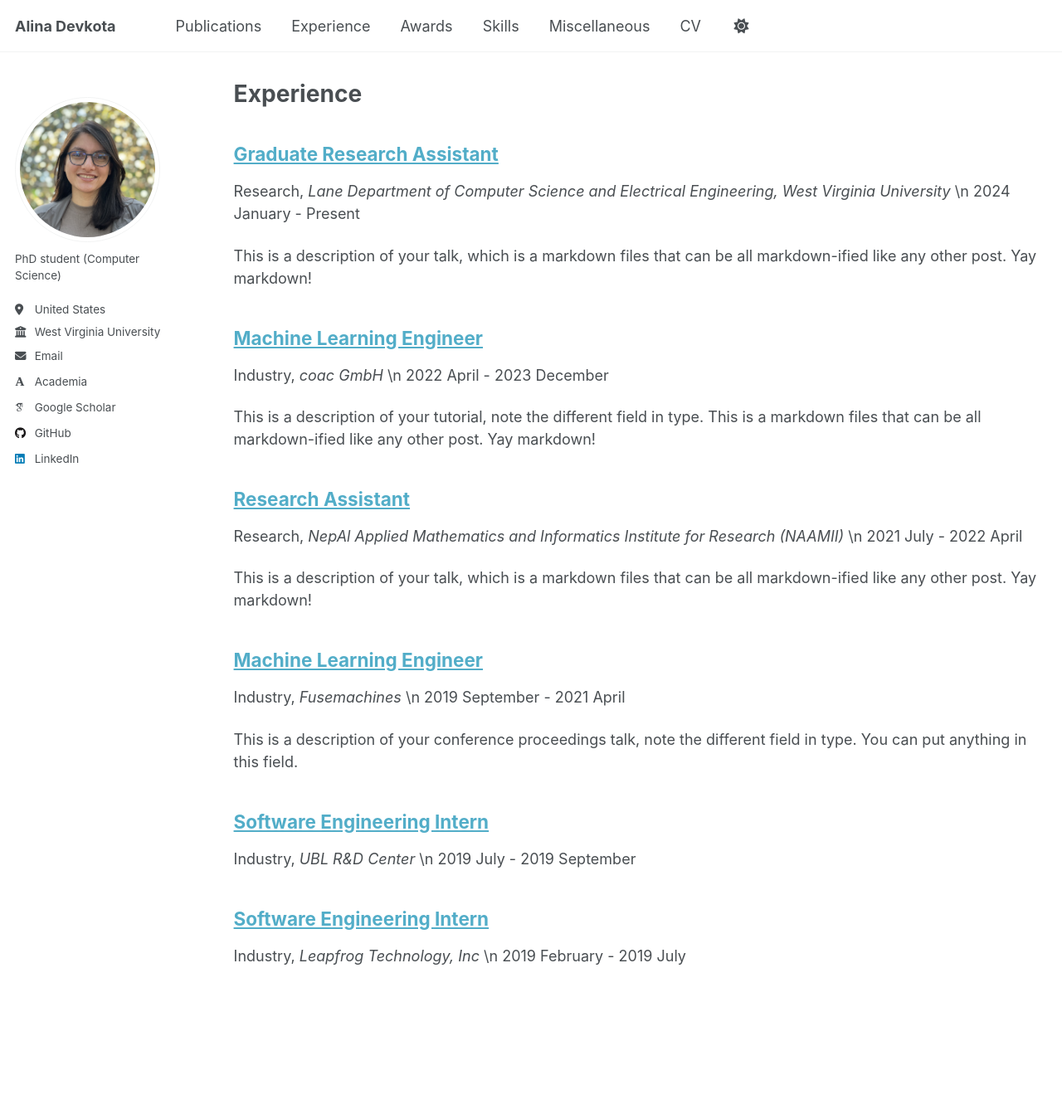
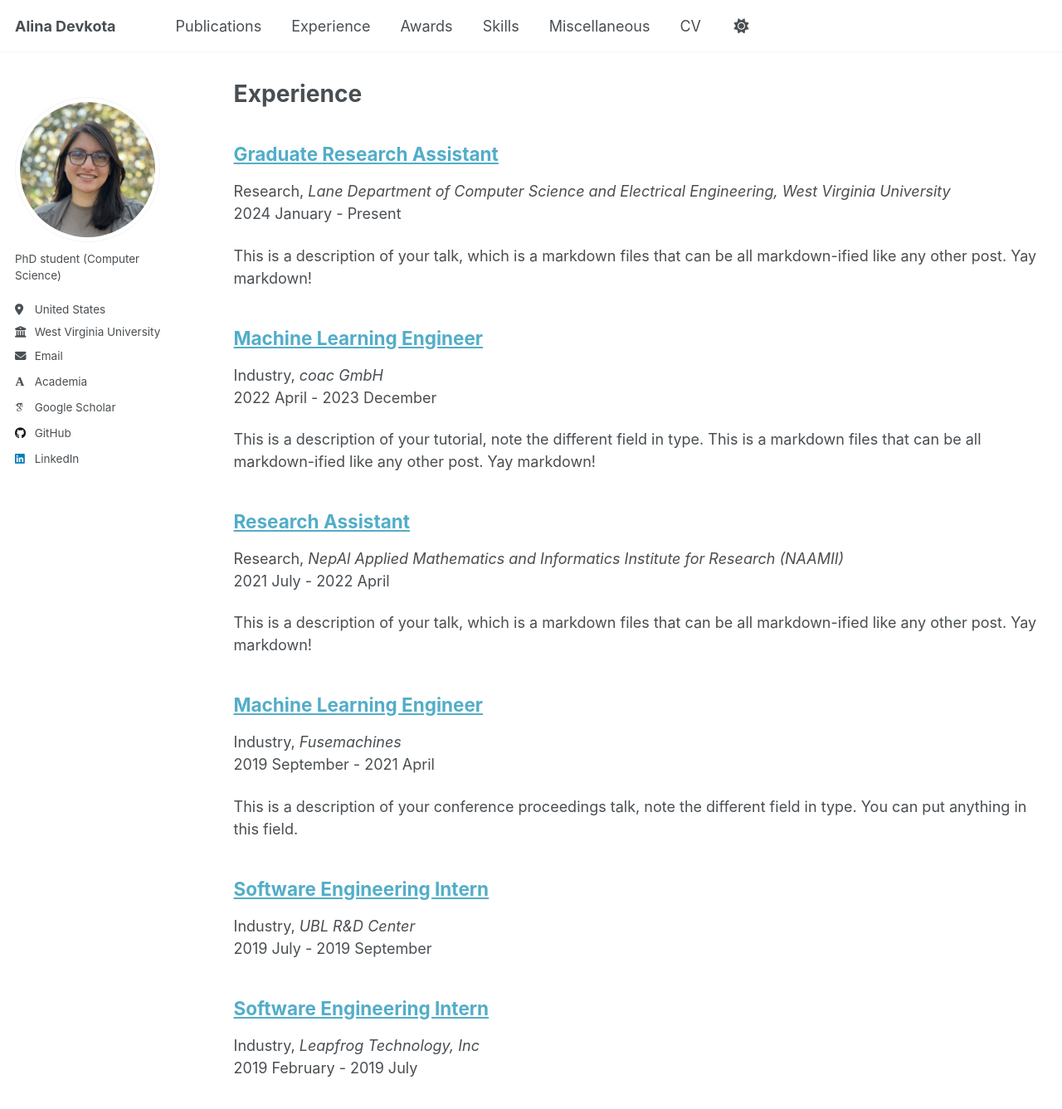
Before and after one commit to alinadevkota/Portfolio, a Jekyll site: the page built from _pages/experience.html, in a window 1280 px wide and 1400 px high. Shown: the top 1337 px of the window at 83% size. Built offline with Jekyll 4.4.1, drawn with Linux system fonts in a browser that asks for light colours; some web fonts are replaced; a script that is not in the unit is left out.

Commit message:
update experience

```diff
--- a/_includes/archive-single.html
+++ b/_includes/archive-single.html
@@ -43,7 +43,7 @@
         {% elsif post.collection == 'publications' %}
           <p>Published in <i>{{ post.venue }}</i>, {{ post.date | default: "1900-01-01" | date: "%Y" }} </p>
         {% elsif post.collection == 'experience' %}
-          <p> {{ post.type }}, <i>{{ post.venue }}</i> {{ "\n" }} {{ post.start_date | date: "%Y %B" }} - {{post.end_date | date: "%Y %B" | default: "Present" }} </p>
+          <p> {{ post.type }}, <i>{{ post.venue }}</i> <br> {{ post.start_date | date: "%Y %B" }} - {{post.end_date | date: "%Y %B" | default: "Present" }} </p>
         {% elsif post.date %}
          <p class="page__date"><strong><i class="fa fa-fw fa-calendar" aria-hidden="true"></i> {{ site.data.ui-text[site.locale].date_label | default: "Published:" }}</strong> <time datetime="{{ post.date | default: "1900-01-01" | date_to_xmlschema }}">{{ post.date | default: "1900-01-01" | date: "%B %d, %Y" }}</time></p>
         {% endif %}
--- a/_layouts/single.html
+++ b/_layouts/single.html
@@ -39,7 +39,7 @@ layout: default
         {% elsif page.venue and page.date %}
           <p>Published in <i>{{ page.venue }}</i>, {{ page.date | default: "1900-01-01" | date: "%Y" }} </p>
         {% elsif page.collection == 'experience' %}
-          <p> {{ page.type }}, <i>{{ page.venue }}</i> {{ "\n" }}
+          <p> {{ page.type }}, <i>{{ page.venue }}</i> <br>
           {{ page.start_date | date: "%Y %B" }} - {{ page.end_date | date: "%Y" | default: "Present" }} </p>
         {% elsif page.date %}
           <p class="page__date"><strong><i class="fa fa-fw fa-calendar" aria-hidden="true"></i> {{ site.data.ui-text[site.locale].date_label | default: "Published:" }}</strong> <time datetime="{{ page.date | date_to_xmlschema }}">{{ page.date | default: "1900-01-01" | date: "%B %d, %Y" }}</time></p>
```
